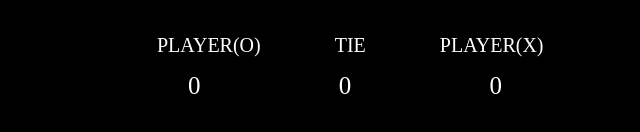
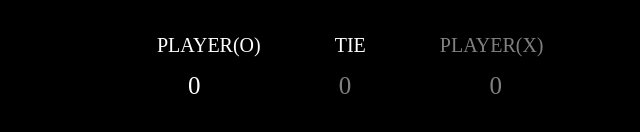
Before and after one commit to Sukhdevvinay/TIC-TAC-TOE, a plain HTML site: page index.html in a window 1280 px wide. Shown: the part 580-712 px from the top of the page, 279-919 px from the left. Drawn offline with Linux system fonts and the light colour scheme.

Commit message:
Update tictac.css

```diff
--- a/tictac.css
+++ b/tictac.css
@@ -90,3 +90,6 @@ h3 {
 #P1,#P2 {
   cursor: pointer;
 }
+#tie,#P2,#Tied_score,#Player2_score {
+  color : grey;
+}
```
